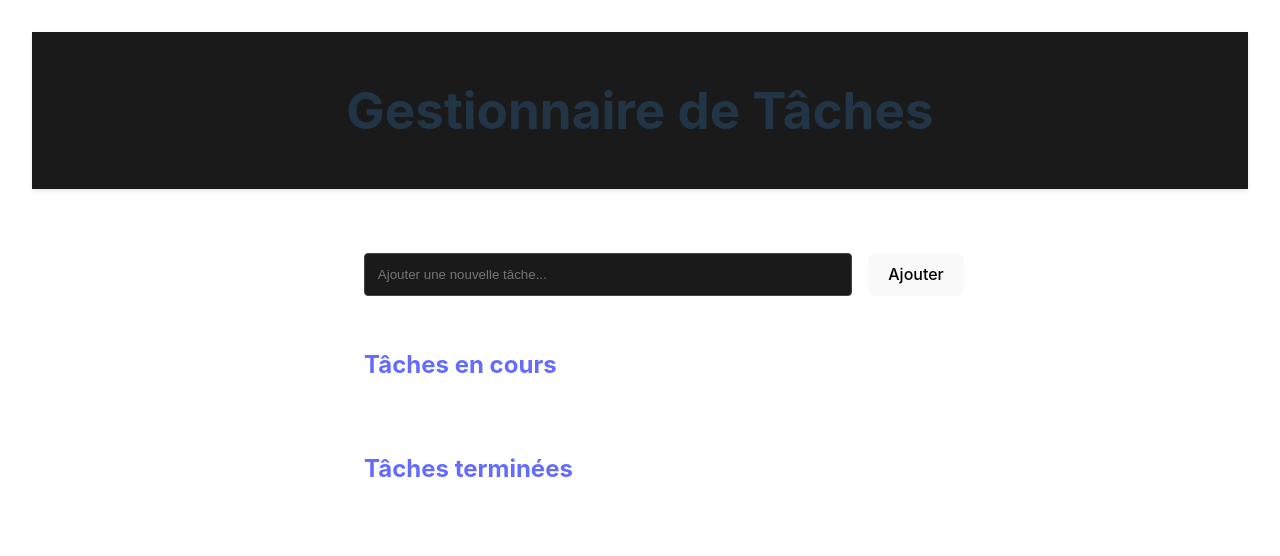
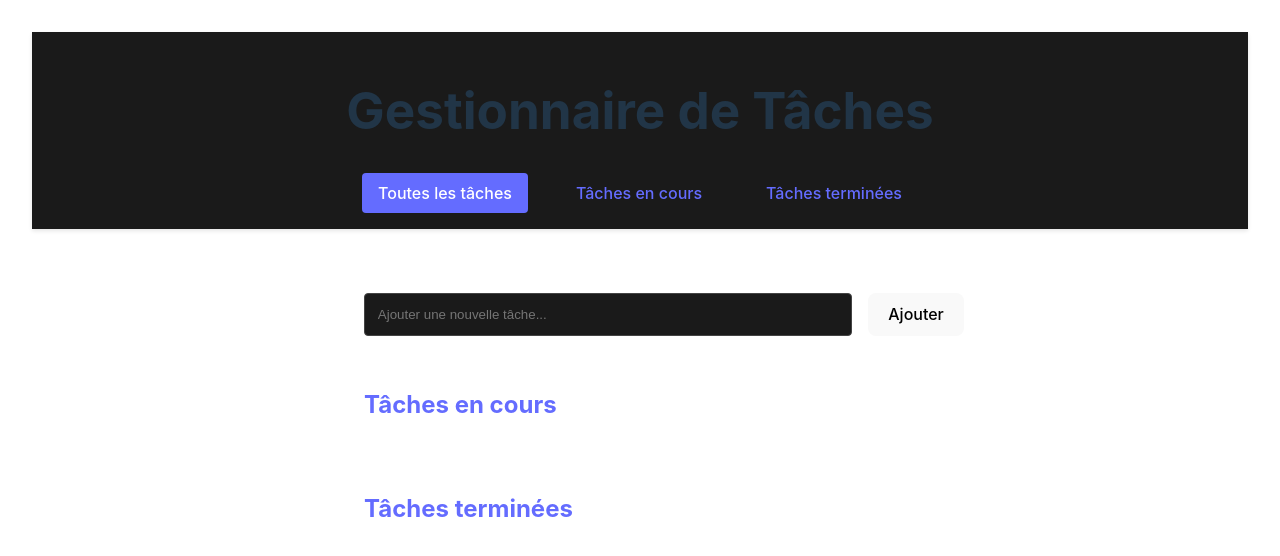
Before and after one commit to jacques1906/JLO-Projet-FrondEnd, a React (Vite) app: page / in a window 1280 px wide. Shown: the top 556 px of the page. Built offline with nearby package versions, Linux system fonts and the light colour scheme.

Commit message:
feat: Implemented internal navigation to switch between task lists

```diff
--- a/src/App.css
+++ b/src/App.css
@@ -68,3 +68,31 @@
   text-align: center;
   color: white;
 }
+
+.nav-links {
+  margin-top: 1rem;
+  display: flex;
+  justify-content: center;
+  gap: 2rem;
+}
+
+.nav-link {
+  color: #646cff;
+  text-decoration: none;
+  padding: 0.5rem 1rem;
+  border-radius: 4px;
+  transition: all 0.3s ease;
+}
+
+.nav-link:hover {
+  background-color: rgba(100, 108, 255, 0.1);
+}
+
+.nav-link.active {
+  background-color: #646cff;
+  color: white;
+}
+
+.nav-link.active:hover {
+  background-color: #535bf2;
+}
--- a/src/App.tsx
+++ b/src/App.tsx
@@ -1,6 +1,28 @@
-import { BrowserRouter as Router, Routes, Route } from 'react-router-dom'
+import { BrowserRouter as Router, Routes, Route, Link, useLocation } from 'react-router-dom'
 import TaskList from './components/TaskList'
 import './App.css'
+
+const Navigation = () => {
+  const location = useLocation()
+
+  const isActive = (path: string) => {
+    return location.pathname === path ? 'nav-link active' : 'nav-link'
+  }
+
+  return (
+    <nav className="nav-links">
+      <Link to="/" className={isActive('/')}>
+        Toutes les tâches
+      </Link>
+      <Link to="/taches/en-cours" className={isActive('/taches/en-cours')}>
+        Tâches en cours
+      </Link>
+      <Link to="/taches/terminees" className={isActive('/taches/terminees')}>
+        Tâches terminées
+      </Link>
+    </nav>
+  )
+}
 
 function App() {
   return (
@@ -8,6 +30,7 @@ function App() {
       <div className="app-container">
         <header className="header">
           <h1>Gestionnaire de Tâches</h1>
+          <Navigation />
         </header>
         <main className="main-content">
           <Routes>
```
